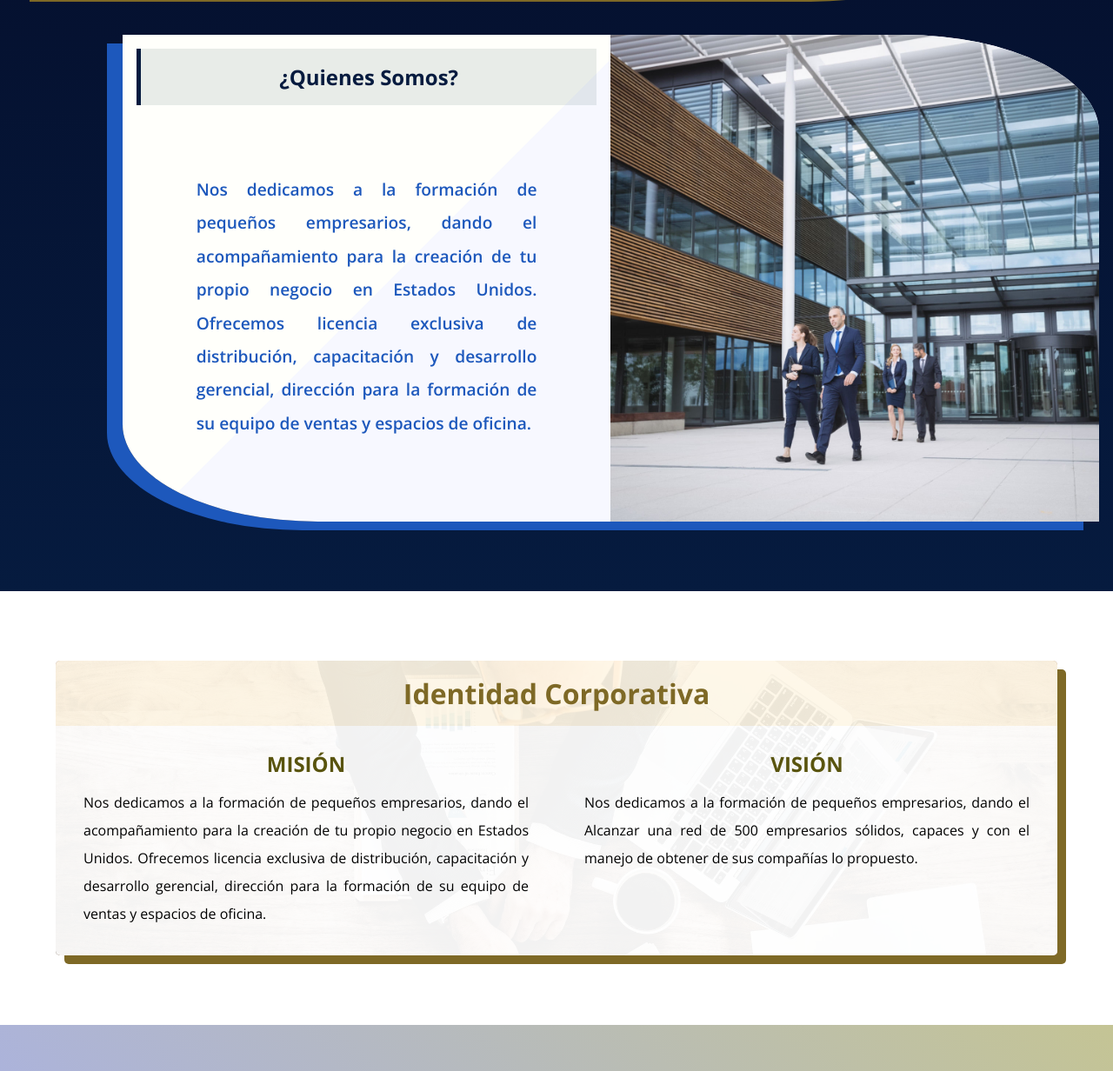
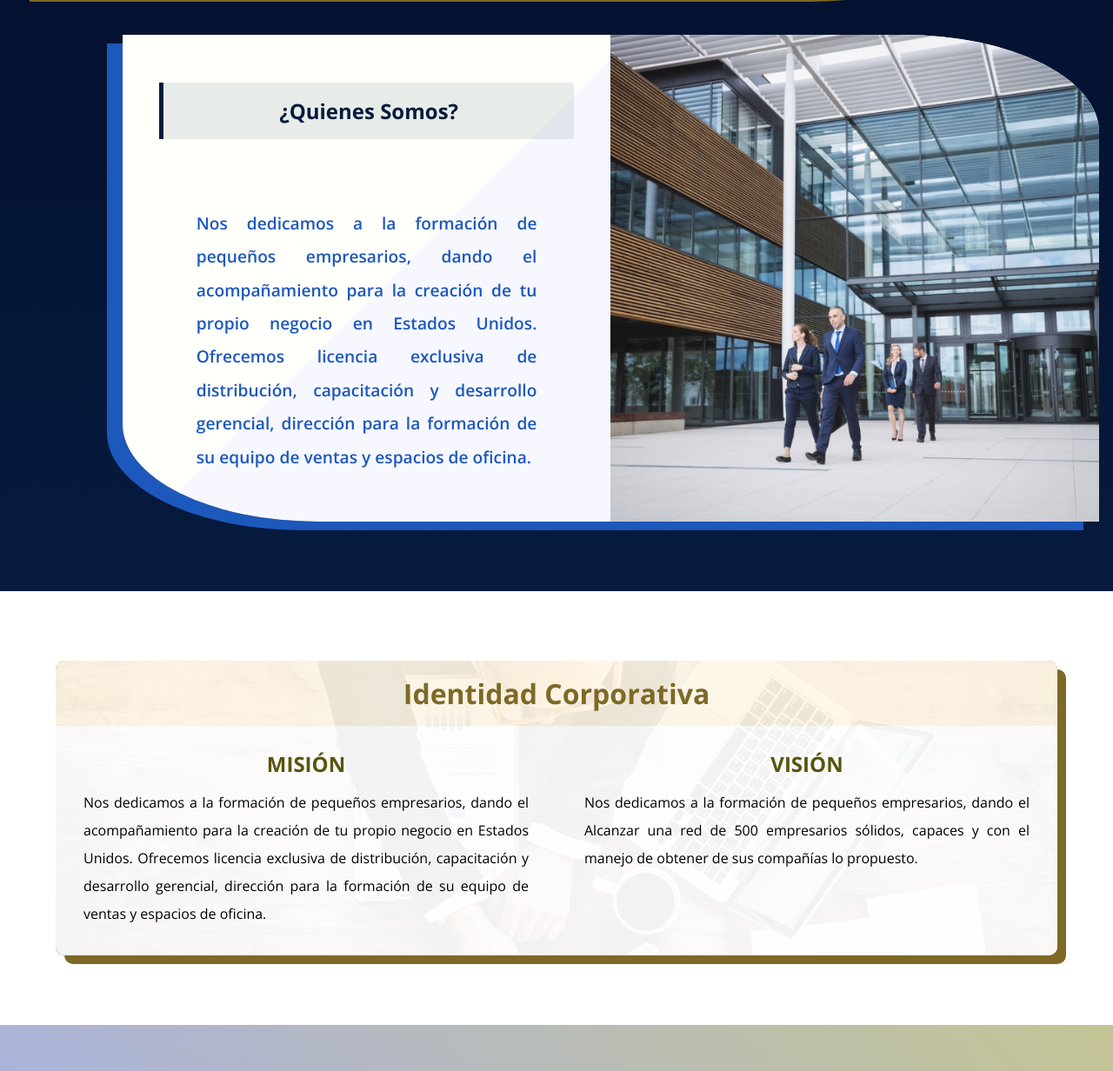
Before and after one commit to JessZB/Propuesta-wh-website, a plain HTML site: page index.html in a window 1280 px wide. Shown: the part 1448-2680 px from the top of the page at 87% size. Drawn offline with nearby package versions, Linux system fonts and the light colour scheme.

Commit message:
bugs fixes

```diff
--- a/css/style.css
+++ b/css/style.css
@@ -180,6 +180,8 @@ section {
 }
 
 .section-info1 .section-h2 {
+  width: 90%;
+  margin: auto;
   color: var(--color-dorado);
   text-align: center;
   background-color: #30290517;
@@ -229,7 +231,7 @@ section {
   background: url(../img/7.jpg) top center fixed;
   background-size: cover;
   width: 90%;
-  border-radius: 5px;
+  border-radius: 10px;
   margin: 0 auto;
   opacity: 0;
   transform: translateY(-10%);
@@ -463,7 +465,7 @@ section {
 .footer .footer-li a {
   text-decoration: none;
   color: transparent;
-  font-size: .8rem;
+  font-size: 1rem;
   padding: 0.3rem 0;
   background: rgb(128, 100, 52);
   background: linear-gradient(
```
